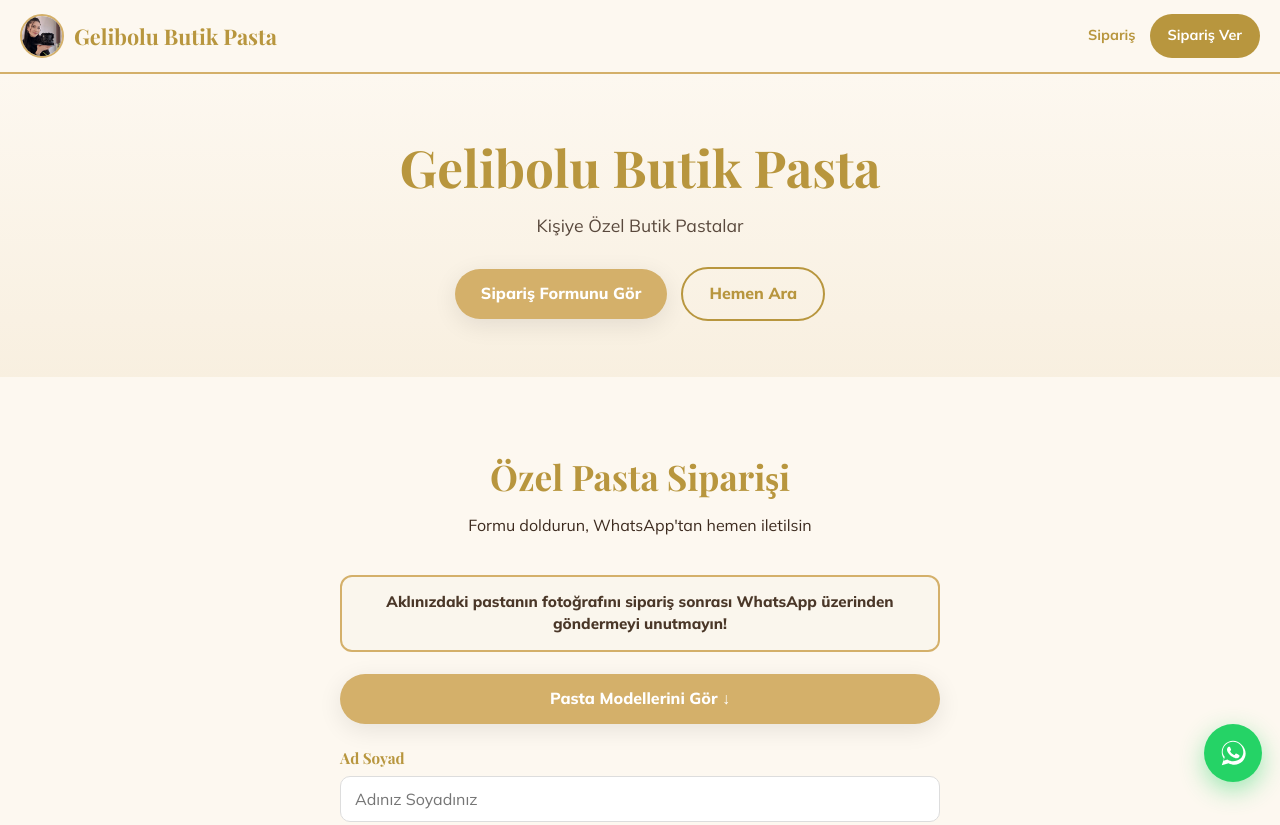
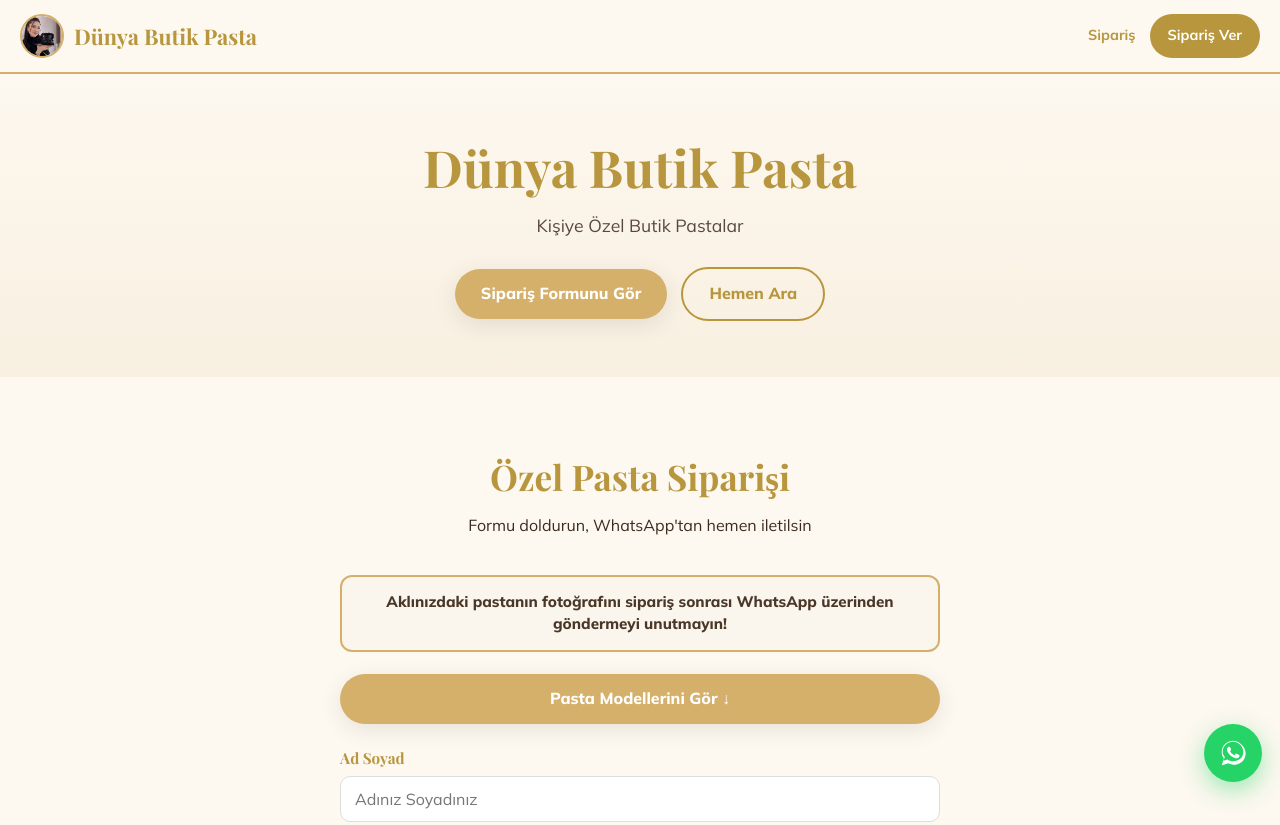
Before and after one commit to yusuf313686/dunya.butikpasta, a plain HTML site: page index.html in a window 1280 px wide. Shown: the top 825 px of the page. Drawn offline with nearby package versions, Linux system fonts and the light colour scheme.

Commit message:
Update index.html

```diff
--- a/index.html
+++ b/index.html
@@ -84,7 +84,7 @@
    Sadece tırnak içlerini değiştir, yapıyı bozma.   */
 const CONFIG = {
   logo: "logo1.jpg",
-  name: "Gelibolu Butik Pasta",
+  name: "Dünya Butik Pasta",
   tagline: "Kişiye Özel Butik Pastalar",
   about: "istanbul'da kişiye özel butik pastalar hazırlıyorum. Doğum günü, nişan, söz, baby shower ve tüm özel günleriniz için hayalinizdeki tasarımı pastaya dönüştürüyorum. Her pasta taze ve birinci sınıf malzemelerle, tamamen size özel olarak özenle hazırlanmaktadır.",
 
```
